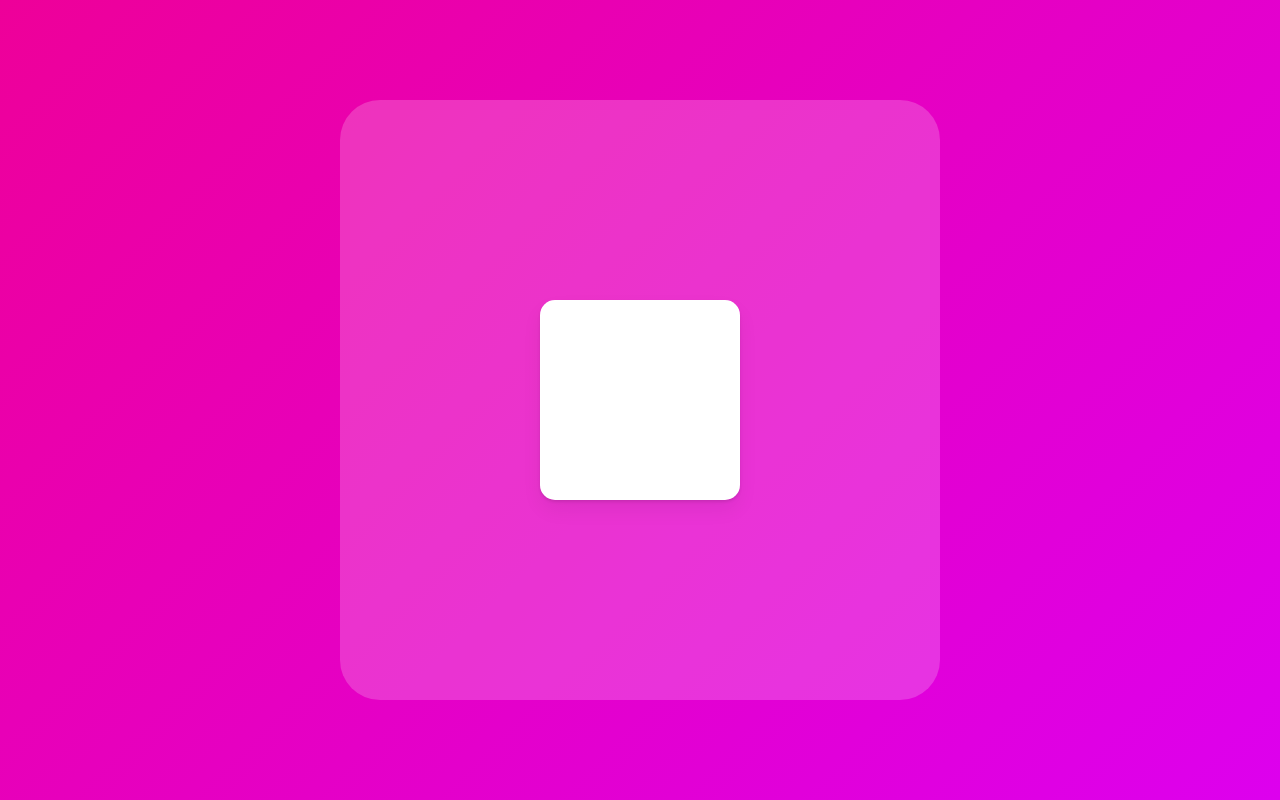
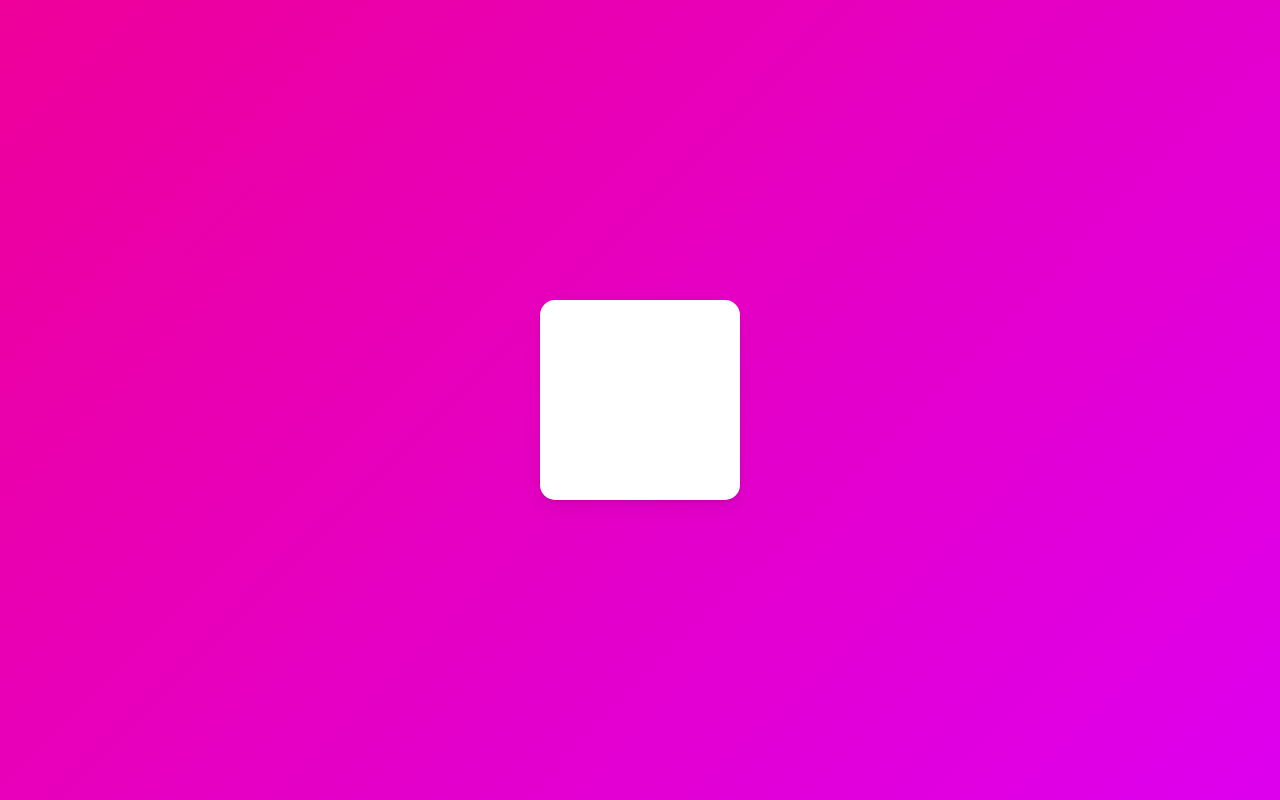
Before and after one commit to Cottonwood-moa/Framer-Motion, a React (Create React App) app: page / in a window 1280 px wide. Built offline with nearby package versions, Linux system fonts and the light colour scheme.

Commit message:
no message

```diff
--- a/src/App.tsx
+++ b/src/App.tsx
@@ -1,6 +1,5 @@
 import styled from "styled-components";
 import { motion } from "framer-motion";
-import { useRef } from "react";
 
 const Wrapper = styled.div`
   height: 100vh;
@@ -9,16 +8,7 @@ const Wrapper = styled.div`
   justify-content: center;
   align-items: center;
 `;
-const BiggerBox = styled.div`
-  width: 600px;
-  height: 600px;
-  background-color: rgba(255, 255, 255, 0.2);
-  border-radius: 40px;
-  display: flex;
-  justify-content: center;
-  align-items: center;
-  overflow: hidden;
-`;
+
 const Box = styled(motion.div)`
   width: 200px;
   height: 200px;
@@ -33,30 +23,12 @@ const Box = styled(motion.div)`
 const boxVariants = {
   hover: { scale: 1.5, rotateZ: 90 },
   click: { scale: 1, borderRadius: "100px" },
-  drag: {
-    backgroundColor: "rgb(0, 168, 255)",
-    transition: {
-      duration: 1,
-    },
-  },
 };
 
 function App() {
-  const biggerBoxRef = useRef<HTMLDivElement>(null);
   return (
     <Wrapper>
-      <BiggerBox ref={biggerBoxRef}>
-        <Box
-          variants={boxVariants}
-          drag
-          dragConstraints={biggerBoxRef} // drag가능한 범위 요소 지정
-          dragSnapToOrigin // drag후 원래 있던 자리로
-          dragElastic={0.0001} // 당기는 힘. 0~1사이 값, default:0.5
-          whileHover="hover"
-          whileTap="click"
-          whileDrag="drag"
-        ></Box>
-      </BiggerBox>
+      <Box variants={boxVariants}></Box>
     </Wrapper>
   );
 }
```
